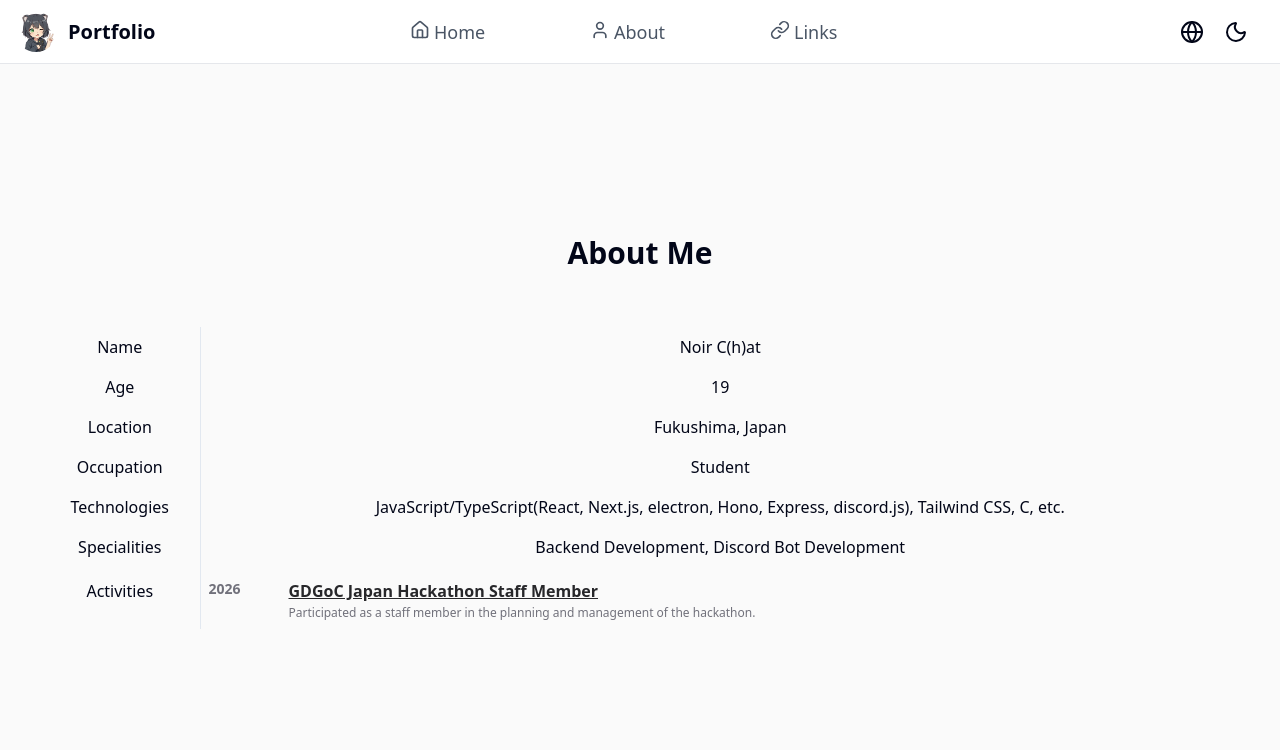
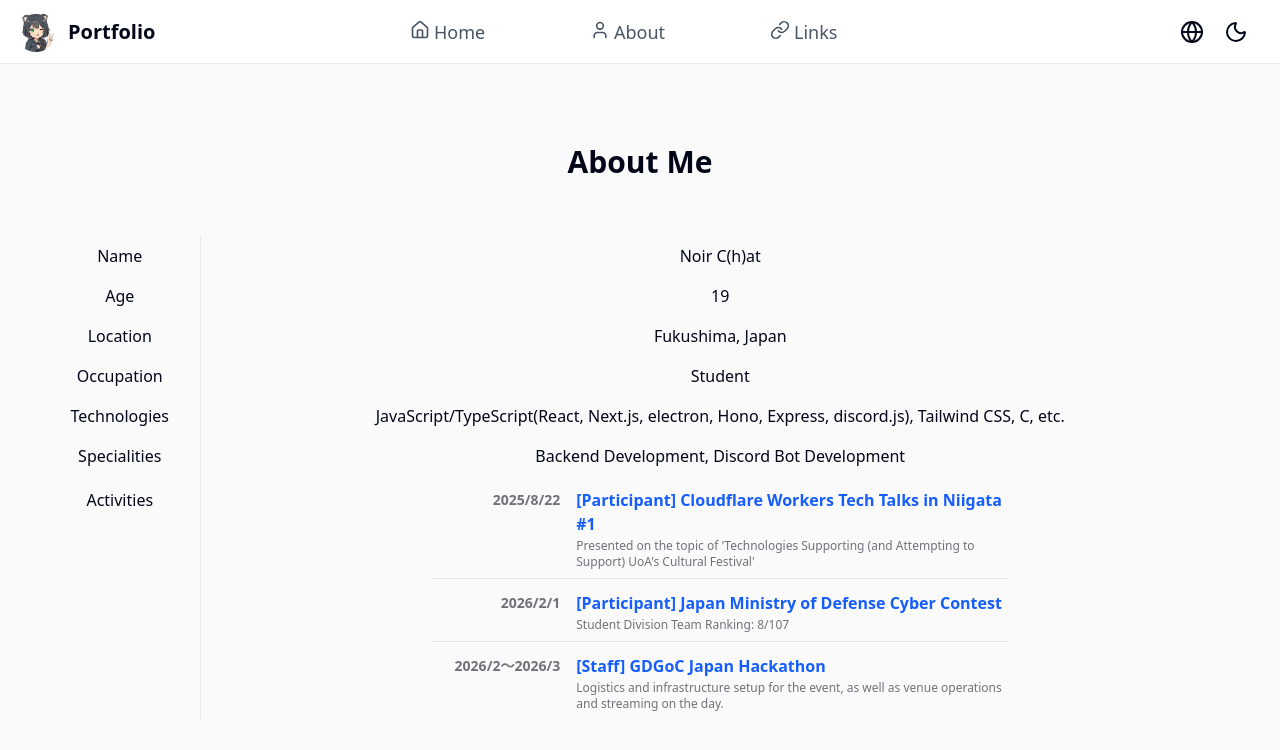
Before and after one commit to noir-chat-9661/portfolio, a Next.js app: page /about in a window 1280 px wide. Shown: the top 750 px of the page. Built offline with nearby package versions, Linux system fonts and the light colour scheme; a web font is replaced by a local one.

Commit message:
style: refactor about page activity list layout and simplify theme button component structure

```diff
--- a/app/about/page.tsx
+++ b/app/about/page.tsx
@@ -107,28 +107,28 @@ export default function About() {
 							<TableCell className="font-medium w-40 border-r align-top pt-3">
 								{isMounted ? t("about.attribute.activities") : <>&nbsp;</>}
 							</TableCell>
-							<TableCell className="whitespace-normal break-words text-left pt-3">
+							<TableCell className="whitespace-normal break-words pt-3">
 								{isMounted ? (
 									loading ? (
 										<span className="text-gray-500 dark:text-gray-400">Loading...</span>
 									) : (
-										<div className="space-y-3">
+										<div className="space-y-3 max-w-xl mx-auto">
 											{activities.map((activity, index) => (
 												<div
 													key={activity.date + index}
-													className="flex flex-col sm:flex-row sm:items-start gap-1 sm:gap-4 border-b border-zinc-200 dark:border-gray-800 pb-2 last:border-none last:pb-0"
+													className="flex items-start gap-4 border-b border-zinc-200 dark:border-gray-800 pb-2 last:border-none last:pb-0"
 												>
-													<span className="text-sm font-semibold text-zinc-500 dark:text-zinc-400 shrink-0 w-16">
+													<span className="text-sm font-semibold text-zinc-500 dark:text-zinc-400 shrink-0 w-32 text-right pt-0.5 whitespace-nowrap">
 														{activity.date}
 													</span>
-													<div className="flex-1 flex flex-col">
+													<div className="flex-1 flex flex-col text-left">
 														<span className="font-semibold text-zinc-800 dark:text-zinc-200">
 															{activity.link ? (
 																<a
 																	href={activity.link}
 																	target="_blank"
 																	rel="noopener noreferrer"
-																	className="underline hover:text-blue-600 dark:hover:text-blue-400"
+																	className="text-blue-600 dark:text-blue-400 hover:underline"
 																>
 																	{activity.title[currentLang]}
 																</a>
--- a/components/themeButton.tsx
+++ b/components/themeButton.tsx
@@ -22,11 +22,9 @@ export function ThemeButton() {
 
 	if (!isMounted) {
 		return (
-			<DropdownMenu>
-				<DropdownMenuTrigger className="btn-ghost btn-circle btn" disabled>
-					<Sun className="opacity-50" />
-				</DropdownMenuTrigger>
-			</DropdownMenu>
+			<button className="btn-ghost btn-circle btn" disabled type="button">
+				<Sun className="opacity-50" />
+			</button>
 		);
 	}
 
--- a/public/data/activities.json
+++ b/public/data/activities.json
@@ -1,13 +1,37 @@
 [
 	{
-		"date": "2026",
+		"date": "2025/8/22",
 		"title": {
-			"ja": "GDGoC Japan Hackathon 運営メンバー",
-			"en": "GDGoC Japan Hackathon Staff Member"
+			"ja": "[参加] Cloudflare Workers Tech Talks in Niigata #1",
+			"en": "[Participant] Cloudflare Workers Tech Talks in Niigata #1"
 		},
 		"description": {
-			"ja": "ハッカソンの運営メンバーとして、イベントの企画・運営に携わりました。",
-			"en": "Participated as a staff member in the planning and management of the hackathon."
+			"ja": "『会津大学学園祭を支え(ようとしてい)る技術』をテーマに発表",
+			"en": "Presented on the topic of 'Technologies Supporting (and Attempting to Support) UoA's Cultural Festival'"
+		},
+		"link": "https://workers-tech.connpass.com/event/363848/"
+	},
+	{
+		"date": "2026/2/1",
+		"title": {
+			"ja": "[参加] 防衛省サイバーコンテスト",
+			"en": "[Participant] Japan Ministry of Defense Cyber Contest"
+		},
+		"description": {
+			"ja": "学生部門チーム順位 8/107位",
+			"en": "Student Division Team Ranking: 8/107"
+		},
+		"link": "https://www.mod.go.jp/j/approach/defense/cyber/c_contest/index.html"
+	},
+	{
+		"date": "2026/2〜2026/3",
+		"title": {
+			"ja": "[運営] GDGoC Japan Hackathon",
+			"en": "[Staff] GDGoC Japan Hackathon"
+		},
+		"description": {
+			"ja": "当日: 会場運営・配信 / 準備: Logistics・インフラ整備",
+			"en": "Logistics and infrastructure setup for the event, as well as venue operations and streaming on the day."
 		},
 		"link": "https://gdsc-jp.connpass.com/event/378883/"
 	}
```
